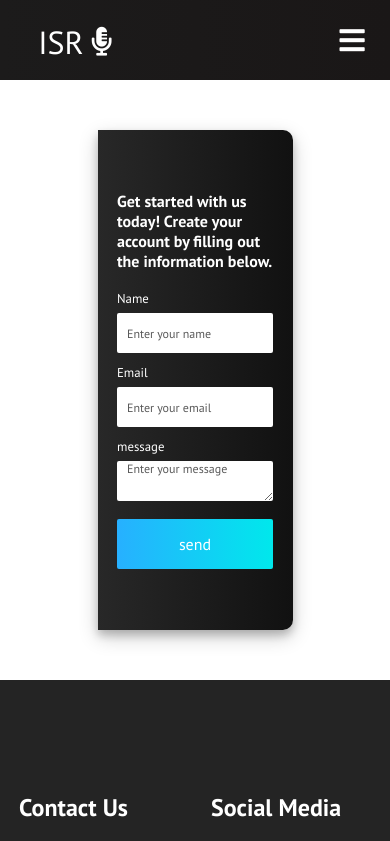
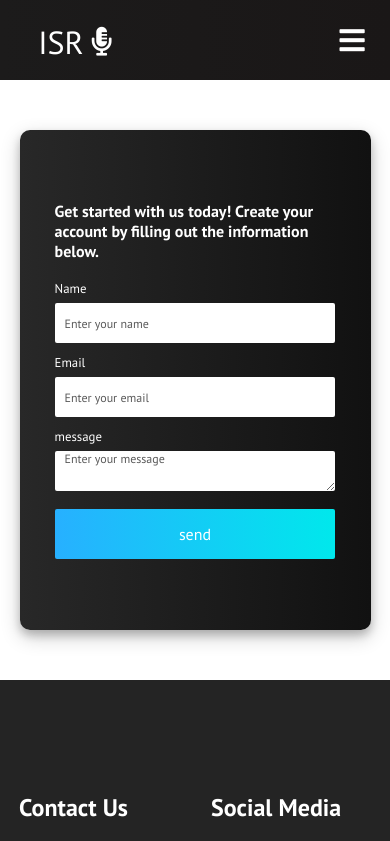
Before and after one commit to B-Griffinn/ISR, a React (Create React App) app: page /contact in a window 390 px wide. Shown: the top 841 px of the page. Built offline with nearby package versions, Linux system fonts and the light colour scheme.

Commit message:
Contact form mobile friendly: styles now fit 90% of page for readability

```diff
--- a/src/componnets/forms/Form.css
+++ b/src/componnets/forms/Form.css
@@ -1,5 +1,4 @@
 .form-container {
-    /* border: 1px solid red; */
     display: flex;
     justify-content: center;
     flex-direction: column;
@@ -9,14 +8,12 @@
     box-shadow: 0 5px 8px 0 rgba(0, 0, 0, 0.2), 0 7px 20px 0 rgba(0, 0, 0, 0.2);
     border-radius: 10px;
     height: 500px;
-    /* display: grid;
-    grid-template-columns: 1fr 1fr; */
-    border-radius: 0 10px 10px 0;
+    /* border-radius: 0 10px 10px 0; */
     background: linear-gradient(90deg, rgb(40, 40, 40) 0%, rgb(17, 17, 17) 100%);
   }
 
   .close-btn {
-    border: 1px solid red;
+    /* border: 1px solid red; */
     position: absolute;
     top: 2%;
     right: 3%;
@@ -178,6 +175,12 @@
   MEDIA QUERIES
   */
   @media only screen and (max-width: 400px) {
+
+    .form-container {
+      width: 90%;
+      height: 500px;
+
+    }
     .success-img {
       display: none;
     }
```
